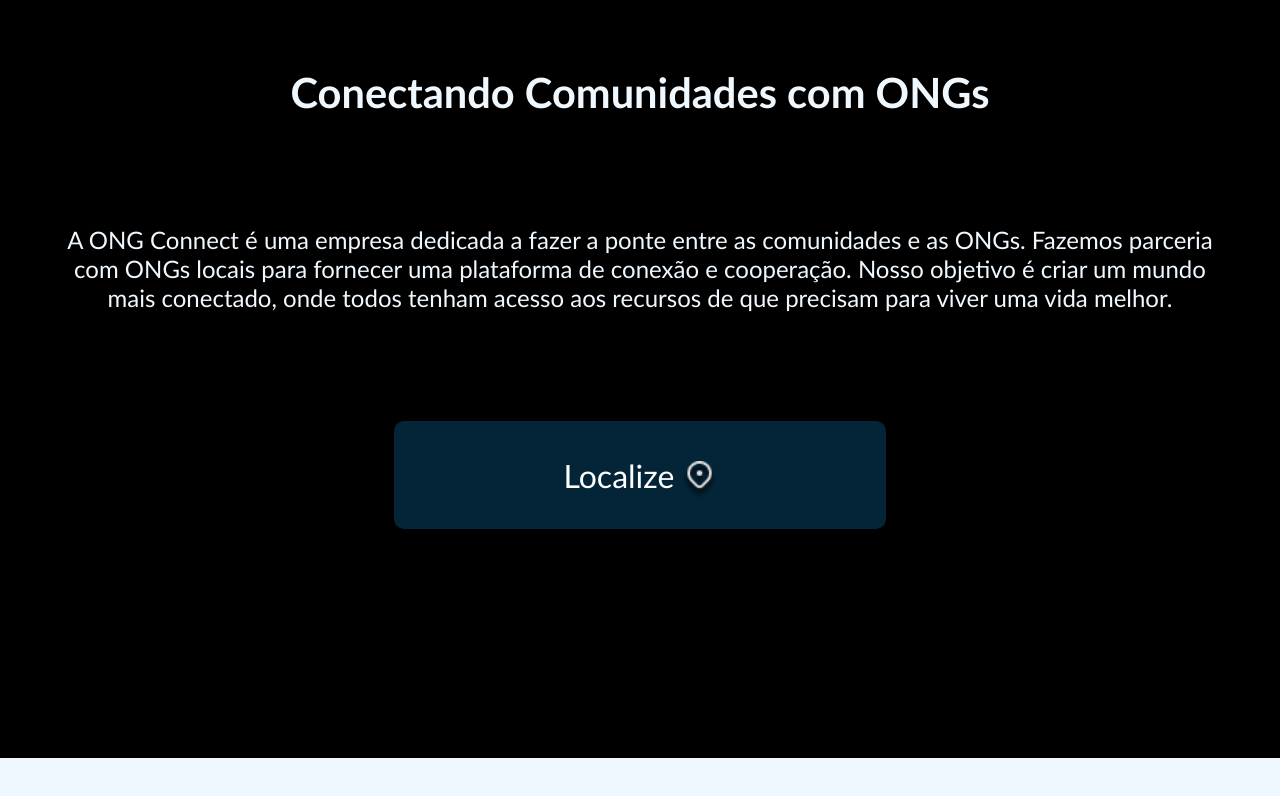
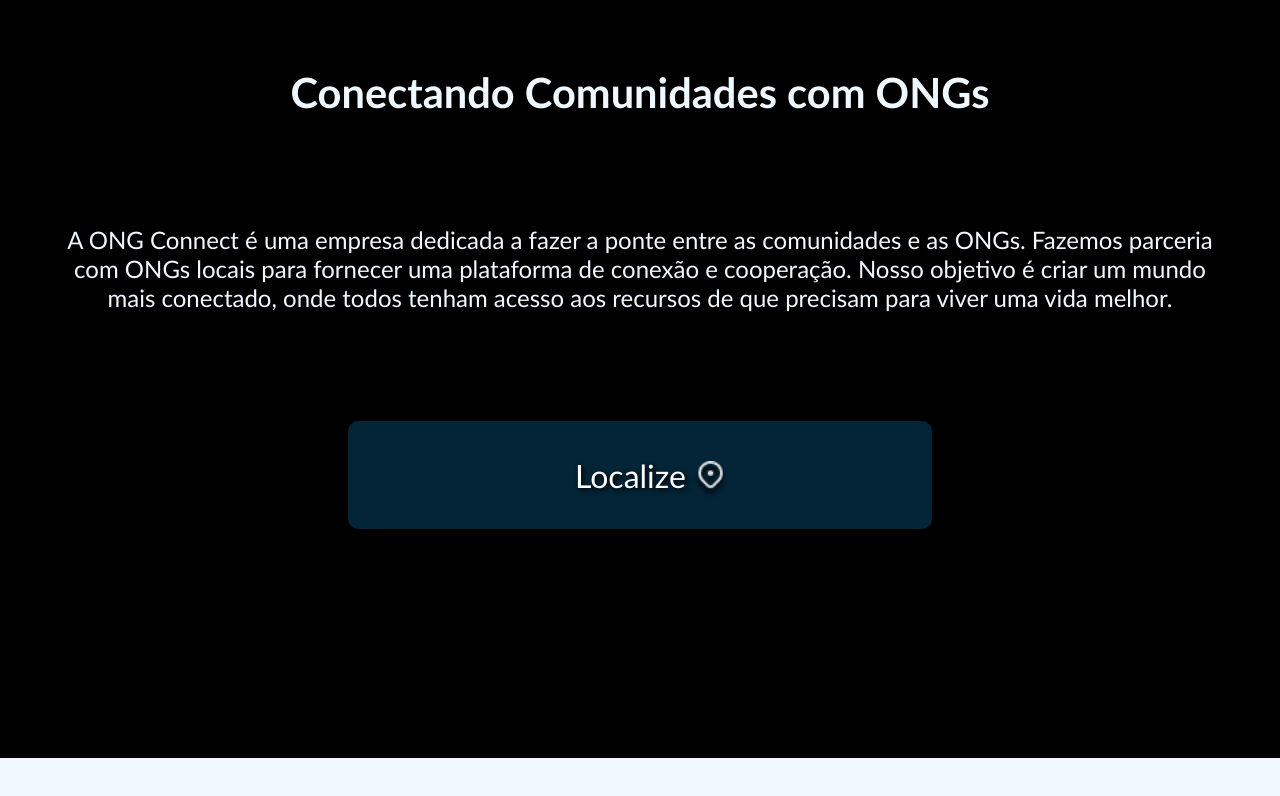
Before and after one commit to LucasAraujjo/ONG_Connect, a plain HTML site: page ONG_Connect-main/projeto1/index.html in a window 1280 px wide. Shown: the part 130-926 px from the top of the page. Drawn offline with Linux system fonts and the light colour scheme.

Commit message:
Add files via upload

```diff
--- a/ONG_Connect-main/projeto1/style.css
+++ b/ONG_Connect-main/projeto1/style.css
@@ -58,8 +58,6 @@ main{
     font-family:'Gill Sans', 'Gill Sans MT', Calibri, 'Trebuchet MS', sans-serif;
 }
 
-
-
 section h1{
     font-size: 260%;
 }
@@ -71,9 +69,10 @@ section p{
 .botao-localize{
     background-color: #042537;
     color: white;
-    padding: 3% 15% 3% 15%;
+    padding: 3% 18% 3% 20%;
     border-radius: 10px;
     text-decoration: none;
+    text-shadow: 2px 2px 5px black;
     display: inline-flex;
     align-items: center;
     justify-content: center;
```
